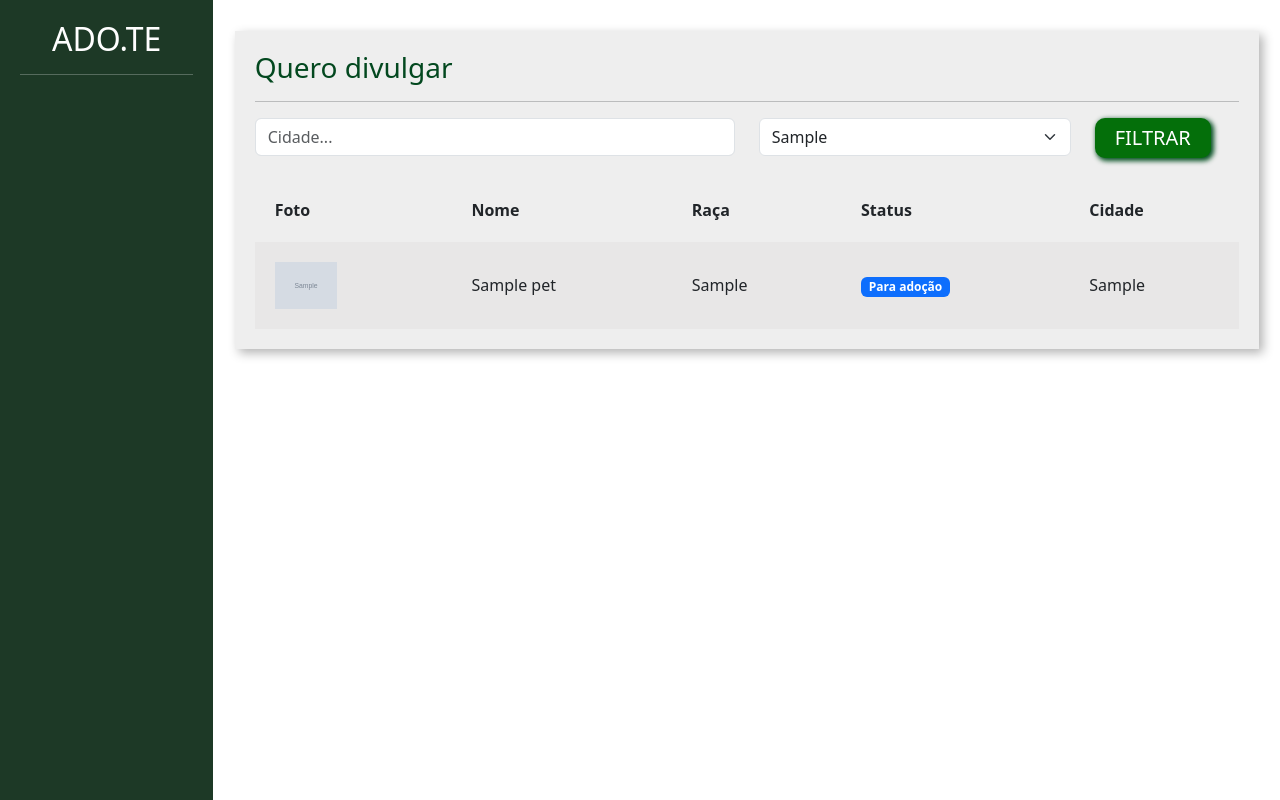
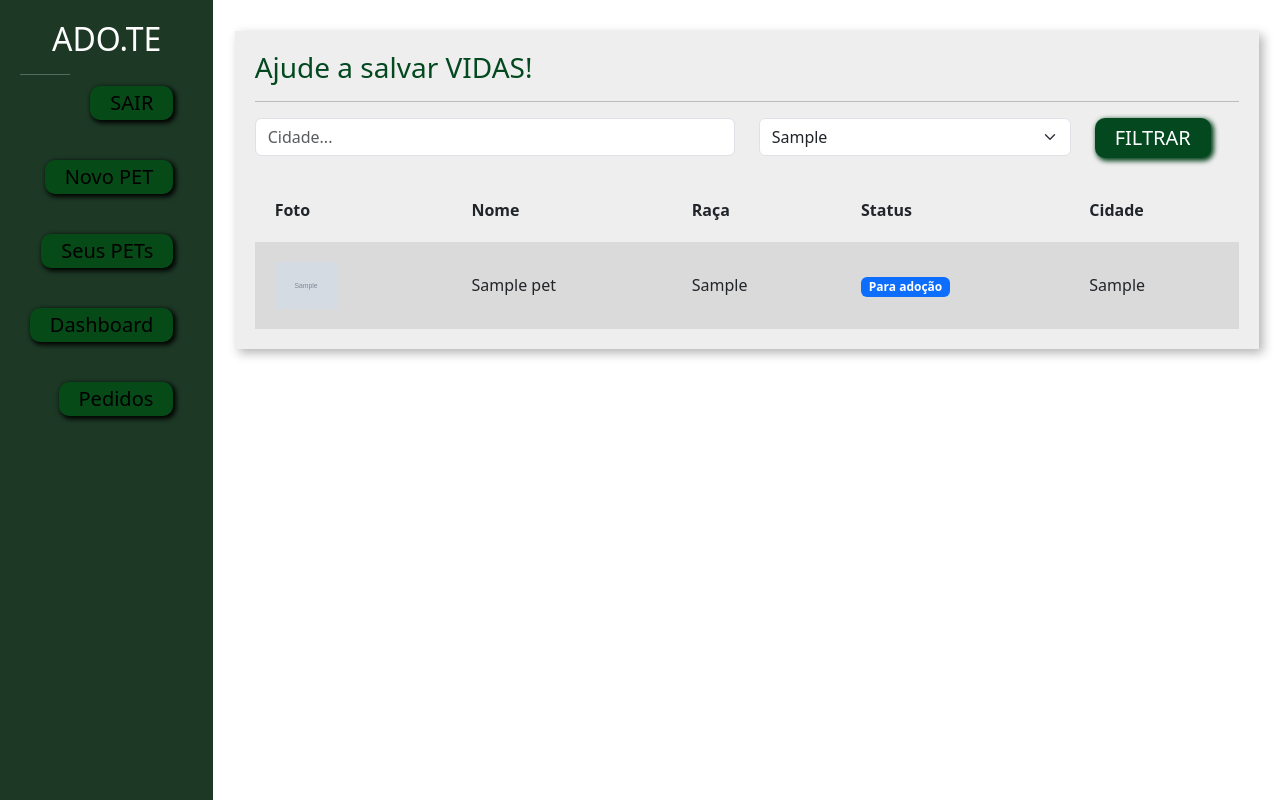
Before and after one commit to jrrodrigo421/ADO.TE, a Django app: page /adotar/ in a window 1280 px wide. Run offline with Django 4.2, Linux system fonts and the light colour scheme; tables that the repository leaves empty hold one stand-in row (values such as "Sample post"); grey boxes marked "Sample" are stand-in pictures.

Commit message:
adcionando alguns botoes e redirecionamentos..

```diff
--- a/adotar/templates/listar_pets.html
+++ b/adotar/templates/listar_pets.html
@@ -17,6 +17,13 @@
             <div class="row">
                 <div class="col-md-2 bg-side sidebar">
                     <h2>ADO.TE</h2>
+                    <h1><a href="{% url 'sair' %}" class="link-float">SAIR</a></h1>
+                    <h1><a href="{% url 'novo_pet' %}" class="link-float">Novo PET</a></h1>
+                    <h1><a href="{% url 'seus_pets' %}" class="link-float">Seus PETs</a></h1>
+                    <h1><a href="{% url 'dashboard' %}" class="link-float">Dashboard</a></h1>
+                    <h1><a href="{% url 'ver_pedido_adocao' %}" class="link-float">Pedidos</a></h1>
+
+
                     <hr>
 
 
@@ -33,7 +40,7 @@
                                     </div>
                                 {% endfor %}
                             {% endif %}
-                            <h3 class="font-vinho">Quero divulgar</h3>
+                            <h3 class="font-vinho">Ajude a salvar VIDAS!</h3>
                             <hr>
                             <form action="{% url 'listar_pets' %}" method="GET">
                                 <div class="row">
--- a/divulgar/templates/dashboard.html
+++ b/divulgar/templates/dashboard.html
@@ -17,6 +17,12 @@
             <div class="row">
                 <div class="col-md-2 bg-side sidebar">
                     <h2>ADO.TE</h2>
+                    <h1><a href="{% url 'sair' %}" class="link-float">SAIR</a></h1>
+                    <h1><a href="{% url 'novo_pet' %}" class="link-float">Novo PET</a></h1>
+                    <h1><a href="{% url 'seus_pets' %}" class="link-float">Seus PETs</a></h1>
+                    <h1><a href="{% url 'listar_pets' %}" class="link-float">ADOTE</a></h1>
+                    <h1><a href="{% url 'ver_pedido_adocao' %}" class="link-float">Pedidos</a></h1>
+
                     <hr>
 
 
--- a/divulgar/templates/novo_pet.html
+++ b/divulgar/templates/novo_pet.html
@@ -18,6 +18,10 @@
                     <h2>ADO.TE</h2>
                     <h1><a href="{% url 'sair' %}" class="link-float">SAIR</a></h1>
                     <h1><a href="{% url 'seus_pets' %}" class="link-float">Seus PETs</a></h1>
+                    <h1><a href="{% url 'listar_pets' %}" class="link-float">ADOTE</a></h1>
+                    <h1><a href="{% url 'dashboard' %}" class="link-float">Dashboard</a></h1>
+                    <h1><a href="{% url 'ver_pedido_adocao' %}" class="link-float">Pedidos</a></h1>
+
 
                     <hr>
 
--- a/divulgar/templates/seus_pets.html
+++ b/divulgar/templates/seus_pets.html
@@ -18,6 +18,12 @@
                     <h2>ADO.TE</h2>
                     <h1><a href="{% url 'sair' %}" class="link-float">SAIR</a></h1>
                     <h1><a href="{% url 'novo_pet' %}" class="link-float">Novo PET</a></h1>
+                    <h1><a href="{% url 'listar_pets' %}" class="link-float">ADOTE</a></h1>
+                    <h1><a href="{% url 'dashboard' %}" class="link-float">Dashboard</a></h1>
+                    <h1><a href="{% url 'ver_pedido_adocao' %}" class="link-float">Pedidos</a></h1>
+
+
+
 
                     <hr>
 
--- a/divulgar/templates/ver_pedido_adocao.html
+++ b/divulgar/templates/ver_pedido_adocao.html
@@ -17,6 +17,11 @@
             <div class="row">
                 <div class="col-md-2 bg-side-plataforma sidebar">
                     <h2>ADO.TE</h2>
+                    <h1><a href="{% url 'sair' %}" class="link-float">SAIR</a></h1>
+                    <h1><a href="{% url 'novo_pet' %}" class="link-float">Novo PET</a></h1>
+                    <h1><a href="{% url 'listar_pets' %}" class="link-float">ADOTE</a></h1>
+                    <h1><a href="{% url 'dashboard' %}" class="link-float">Dashboard</a></h1>
+
                     <hr>
 
 
--- a/divulgar/views.py
+++ b/divulgar/views.py
@@ -55,7 +55,7 @@
     if request.method == 'GET':
         pets = Pet.objects.filter(usuario=request.user)
         return render(request,'seus_pets.html', {'pets': pets})
-
+@login_required
 def remover_pet(request, id):
     pet = Pet.objects.get(id=id)
 
@@ -99,8 +99,6 @@
     return JsonResponse(data)
 
 
-
-
 def sair(request):
     logout(request)
     # redirecionando para a página de login
--- a/templates/static/adotar/css/listar_pets.css
+++ b/templates/static/adotar/css/listar_pets.css
@@ -1,7 +1,7 @@
 .btn-custom-secondary{
-    background-color: #046f0a;
+    background-color: #03481f;
     border: none;
-    box-shadow: 2px 2px 5px 1px rgb(4, 79, 33);
+    box-shadow: 2px 2px 5px 1px rgb(3, 65, 26);
     color: white;
     font-size: 20px;
     padding: 5px 20px 5px 20px;
@@ -25,7 +25,7 @@
 }
 
 .bg-side-plataforma{
-    background-color: #046f0a;
+    background-color: #03481f;
     color: white;
 
 
--- a/templates/static/divulgar/css/seus_pet.css
+++ b/templates/static/divulgar/css/seus_pet.css
@@ -8,5 +8,5 @@
  }
 
  .tabela-linha{
-     background-color: #e8e7e7;
+     background-color: #dadada;
  }
```
